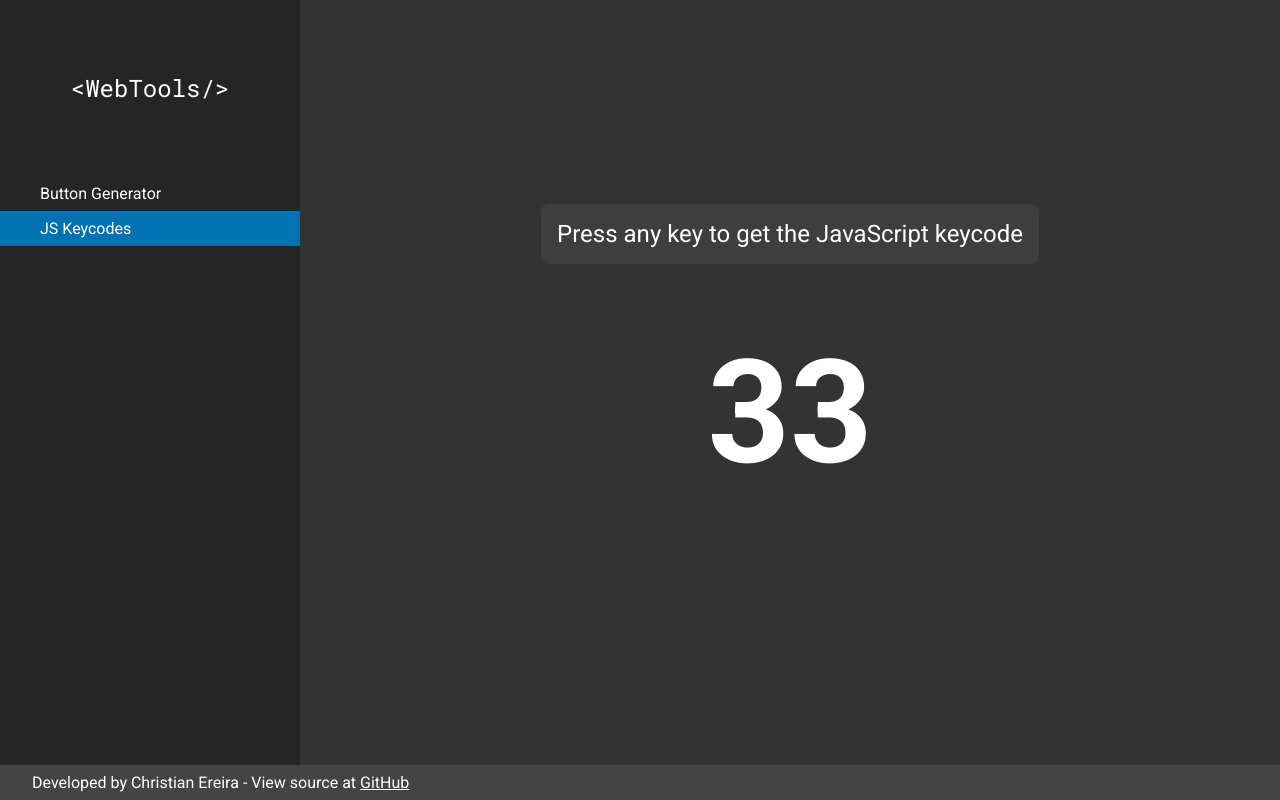
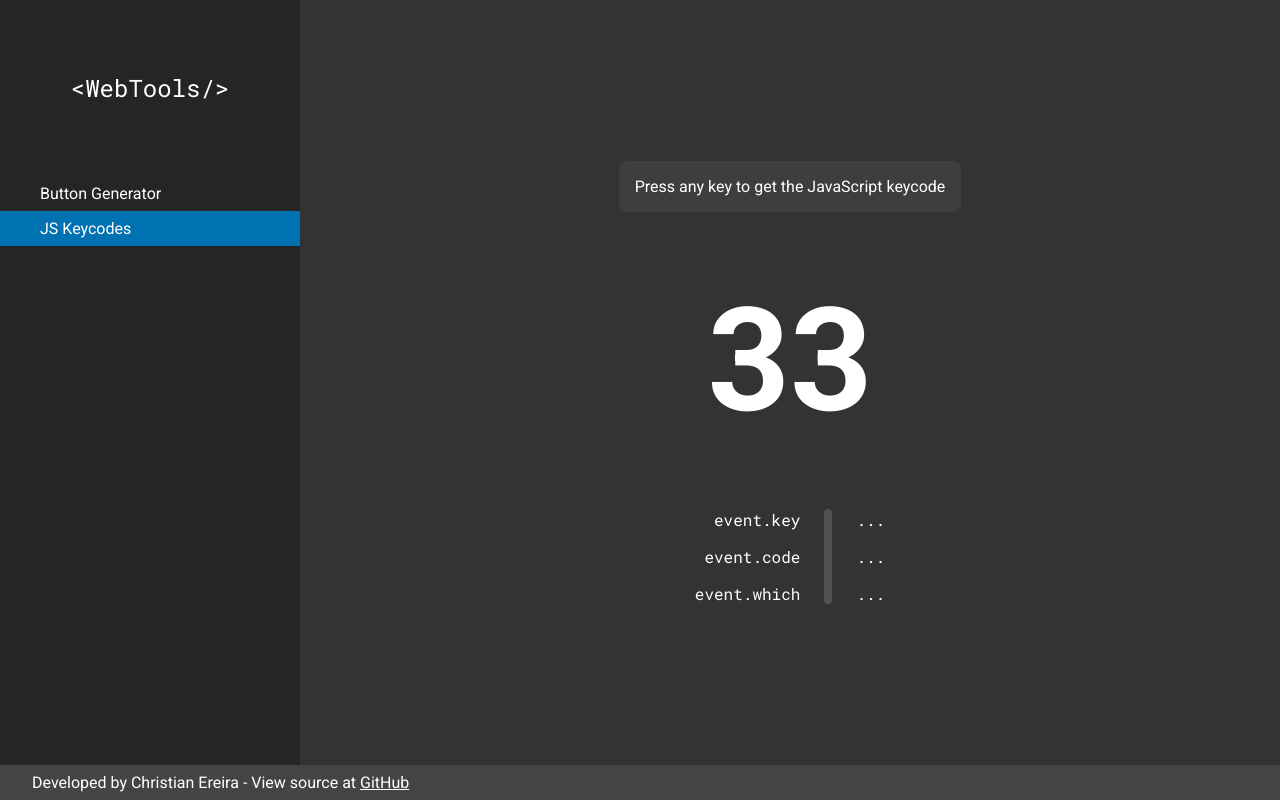
Before and after one commit to ChristianEreira/WebTools, a React (Create React App) app: page /keycodes in a window 1280 px wide. Built offline with nearby package versions, Linux system fonts and the light colour scheme.

Commit message:
Add styling for keycode table

```diff
--- a/src/App.css
+++ b/src/App.css
@@ -97,17 +97,42 @@ nav h1 {
 }
 
 p.section {
-    background: #3E3E3E;
+    background: #3e3e3e;
     padding: 16px;
     margin: 0 8px;
     border-radius: 8px;
-    font-size: 24px;
 }
 
 p.bigNumber {
     margin: 64px 8px;
     font-size: 144px;
     font-weight: 700;
+}
+
+#keycodeTable {
+    display: flex;
+    flex-direction: row;
+    font-family: 'Roboto Mono', monospace;
+}
+
+#keycodeTable p {
+    margin: 0;
+}
+
+#keycodeTable p:not(:last-child) {
+    margin-bottom: 16px;
+}
+
+#keycodeTableSeperator {
+    border-radius: 8px;
+    width: 8px;
+    background: #515151;
+    margin: 0 24px;
+}
+
+#keycodeTableLeft p {
+    width: 100%;
+    text-align: right;
 }
 
 #footer {
--- a/src/KeycodesPage.js
+++ b/src/KeycodesPage.js
@@ -5,6 +5,19 @@ function KeycodesPage() {
     <div className="centerVert">
       <p className="section">Press any key to get the JavaScript keycode</p>
       <p className="bigNumber">33</p>
+      <div id="keycodeTable">
+        <div id="keycodeTableLeft">
+          <p>event.key</p>
+          <p>event.code</p>
+          <p>event.which</p>
+        </div>
+        <div id="keycodeTableSeperator"></div>
+        <div>
+          <p>...</p>
+          <p>...</p>
+          <p>...</p>
+        </div>
+      </div>
     </div>
   );
 }
```
